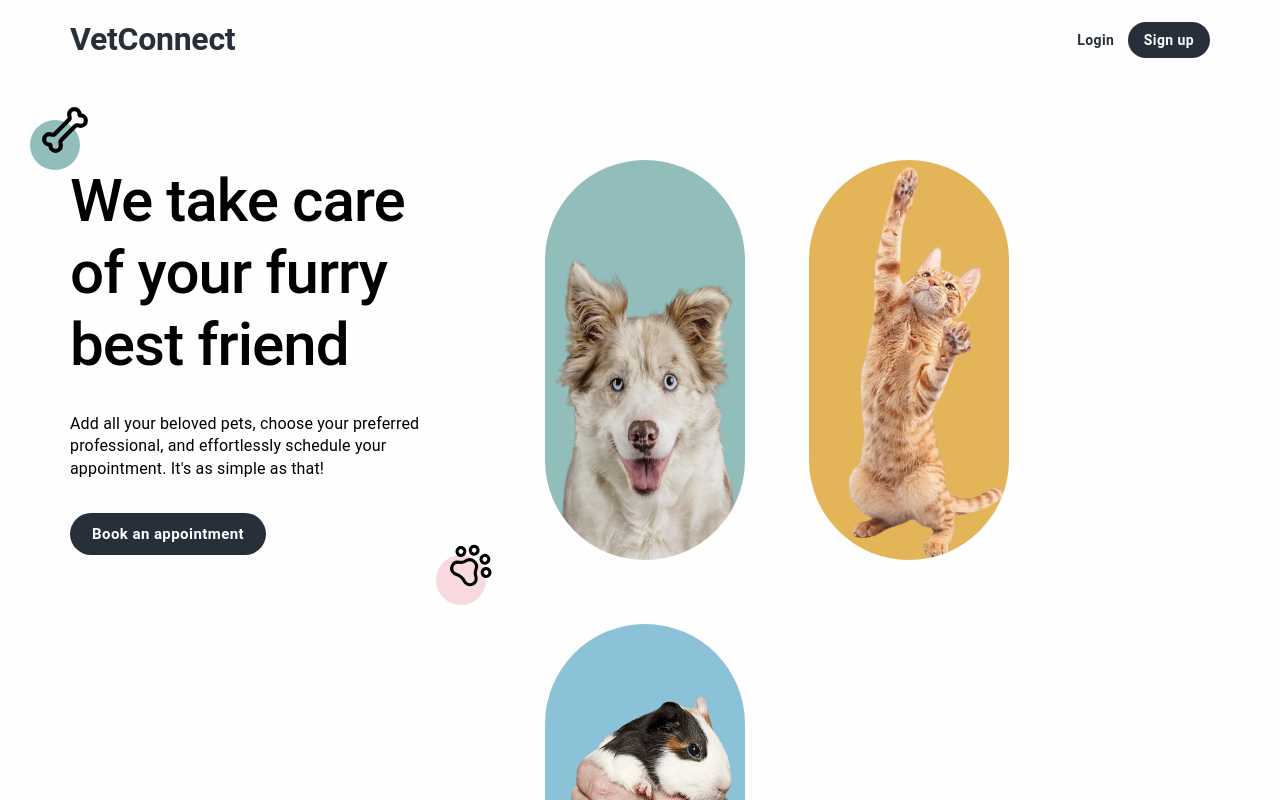
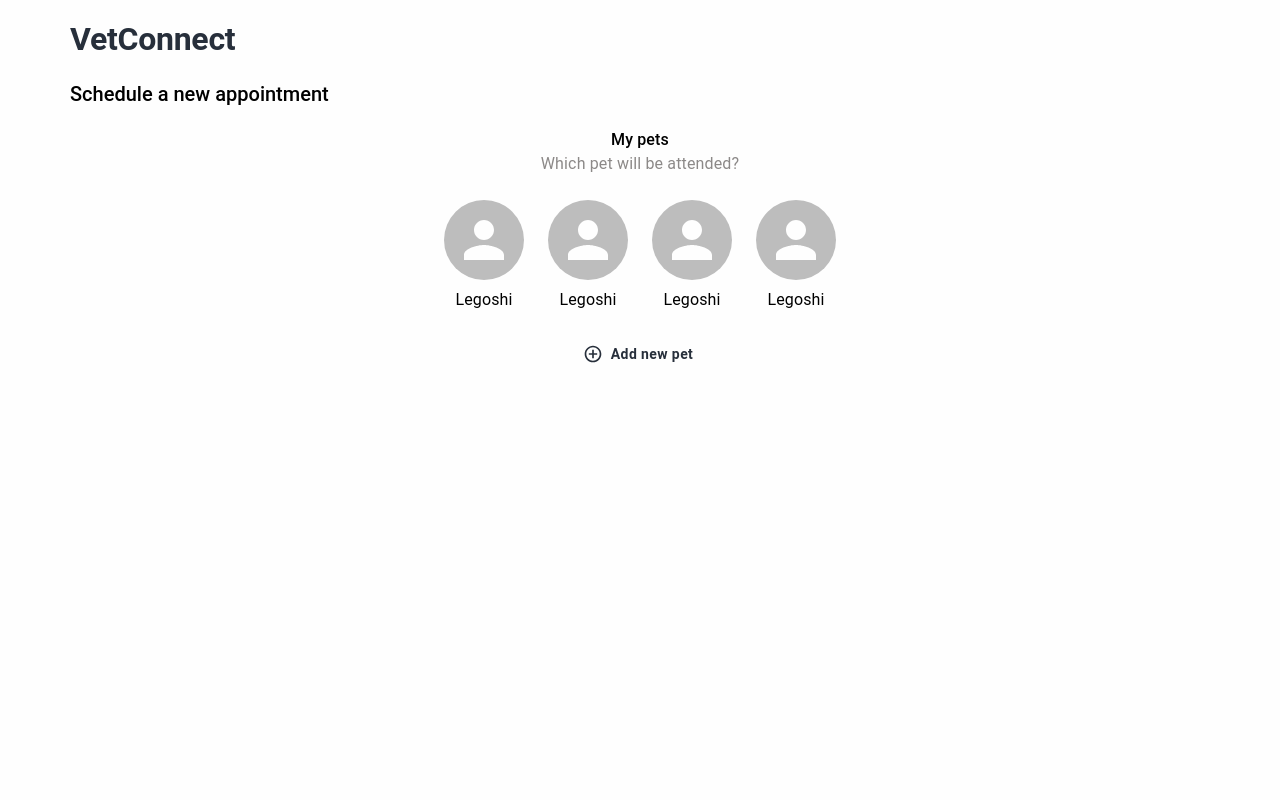
Before and after one commit to SpruceGabriela/VetConnect, a React (Vite) app: page / in a window 1280 px wide. Built offline with nearby package versions, Linux system fonts and the light colour scheme.

Commit message:
feat: implement steps manager with first step

```diff
--- a/package.json
+++ b/package.json
@@ -19,7 +19,8 @@
     "@mui/material": "^5.16.0",
     "react": "^18.3.1",
     "react-dom": "^18.3.1",
-    "react-icons": "^5.2.1"
+    "react-icons": "^5.2.1",
+    "react-router-dom": "^6.24.1"
   },
   "devDependencies": {
     "@babel/core": "^7.21.0",
--- a/src/App.tsx
+++ b/src/App.tsx
@@ -1,8 +1,8 @@
-import LandingPage from "./pages/public/LandingPage";
+import NewAppointment from "./pages/private/NewAppointment";
 
 function App() {
   return (
-    <LandingPage />
+    <NewAppointment />
   );
 }
 
--- a/src/components/Header/index.tsx
+++ b/src/components/Header/index.tsx
@@ -1,6 +1,10 @@
 import { Button, Grid, Typography, useTheme } from '@mui/material';
 
-export default function Header() {
+interface Props {
+  isLoggedIn: boolean;
+}
+
+export default function Header({ isLoggedIn }: Props) {
   const theme = useTheme();
 
   return (
@@ -19,6 +23,7 @@ export default function Header() {
       >
         VetConnect
       </Typography>
+      {!isLoggedIn ? (
         <Grid>
           <Button
             variant='text'
@@ -33,6 +38,7 @@ export default function Header() {
             Sign up
           </Button>
         </Grid>
+      ) : null}
     </Grid>
   )
 }
--- /dev/null
+++ b/src/pages/private/NewAppointment/components/StepsManager/components/ChoosePet/index.tsx
@@ -0,0 +1,43 @@
+import { Button, Grid, Typography, useTheme } from "@mui/material";
+import PetCard from "../PetCard";
+import { BiPlusCircle } from "react-icons/bi";
+
+export default function ChoosePet() {
+  const theme = useTheme();
+
+  return (
+    <Grid>
+      <Grid sx={{
+        display: 'flex',
+        justifyContent: 'center',
+        flexDirection: 'column',
+        textAlign: 'center'
+      }}>
+        <Typography sx={{ fontWeight: 500 }}>My pets</Typography>
+        <Typography color={theme.palette.text.disabled}>Which pet will be attended?</Typography>
+      </Grid>
+      <Grid
+        container sx={{
+          margin: '24px 0',
+        }}
+        gap={3}
+      >
+        <PetCard petName="Legoshi" />
+        <PetCard petName="Legoshi" />
+        <PetCard petName="Legoshi" />
+        <PetCard petName="Legoshi" />
+      </Grid>
+      <Grid
+        sx={{ textAlign: 'center' }}
+      >
+        <Button
+          variant='text'
+          color='secondary'
+          startIcon={<BiPlusCircle />}
+        >
+          Add new pet
+        </Button>
+      </Grid>
+    </Grid>
+  );
+}
--- /dev/null
+++ b/src/pages/private/NewAppointment/components/StepsManager/components/PetCard/index.tsx
@@ -0,0 +1,23 @@
+import { Avatar, Grid, Typography } from '@mui/material';
+
+interface Props {
+  petName: string;
+}
+
+export default function PetCard({ petName }: Props) {
+  return (
+    <Grid sx={{
+      width: 'min-content',
+      textAlign: 'center'
+    }}>
+      <Avatar sx={{
+        height: '80px',
+        width: '80px',
+        marginBottom: '8px'
+      }}/>
+      <Typography>
+        { petName }
+      </Typography>
+    </Grid>
+  )
+}
--- /dev/null
+++ b/src/pages/private/NewAppointment/components/StepsManager/index.tsx
@@ -0,0 +1,15 @@
+import { Grid } from '@mui/material';
+import ChoosePet from './components/ChoosePet';
+
+export default function StepsManager() {
+  return (
+    <Grid container sx={{
+      display: 'flex',
+      justifyContent: 'center',
+      marginTop: '20px',
+      minWidth: '500px',
+    }}>
+      <ChoosePet />
+    </Grid>
+  );
+}
--- /dev/null
+++ b/src/pages/private/NewAppointment/index.tsx
@@ -0,0 +1,33 @@
+import Header from '@/components/Header';
+import { Grid, Typography, useMediaQuery, useTheme } from '@mui/material';
+import StepsManager from './components/StepsManager';
+
+export default function NewAppointment() {
+  const theme = useTheme();
+  const isMobile = useMediaQuery(theme.breakpoints.down('md'));
+
+  return (
+    <Grid sx={{
+      backgroundColor: theme.palette.background.default,
+      width: '100vw',
+      height: '100vh',
+      padding: isMobile ? '0 20px' : '0 70px',
+      overflow: 'hidden'
+    }}>
+      <Header isLoggedIn />
+      <Grid sx={{ height: '100%' }}>
+        <Typography variant='h3' sx={{ fontSize: '20px' }}>
+          Schedule a new appointment
+        </Typography>
+        <Grid sx={{
+          width: '100%',
+          display: 'flex',
+          justifyContent: 'center',
+          height: '100%',
+        }}>
+          <StepsManager />
+        </Grid>
+      </Grid>
+    </Grid>
+  )
+}
--- a/src/pages/public/LandingPage/index.tsx
+++ b/src/pages/public/LandingPage/index.tsx
@@ -17,7 +17,7 @@ export default function LandingPage() {
       padding: isMobile ? '0 20px' : '0 70px',
       overflow: 'hidden'
     }}>
-      <Header />
+      <Header isLoggedIn={false} />
       <Grid
         container
         sx={{
--- a/src/theme/palette.tsx
+++ b/src/theme/palette.tsx
@@ -45,7 +45,7 @@ const palette = {
   text: {
     primary: '#000000',
     secondary: '#272F3B',
-    disabled: '#b1adab',
+    disabled: '#8c8988',
   },
 };
 
```
Also changed, not shown: 1 other file (tests, documents, lock files or other folders). Lines whose indentation alone changed are shown as unchanged.
